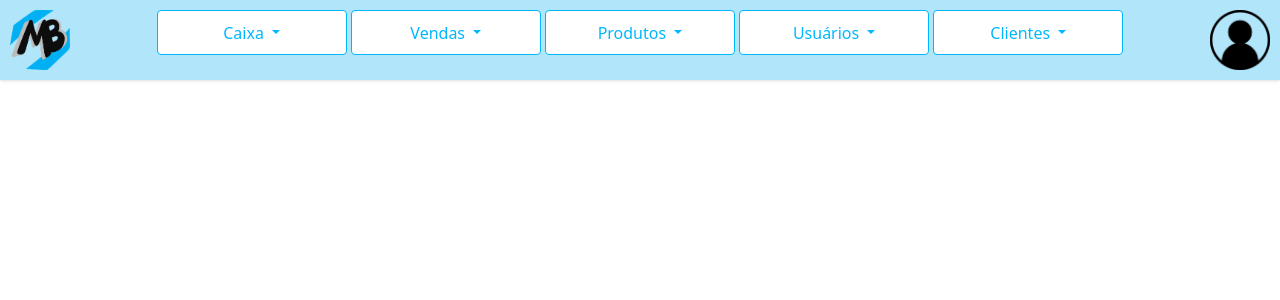
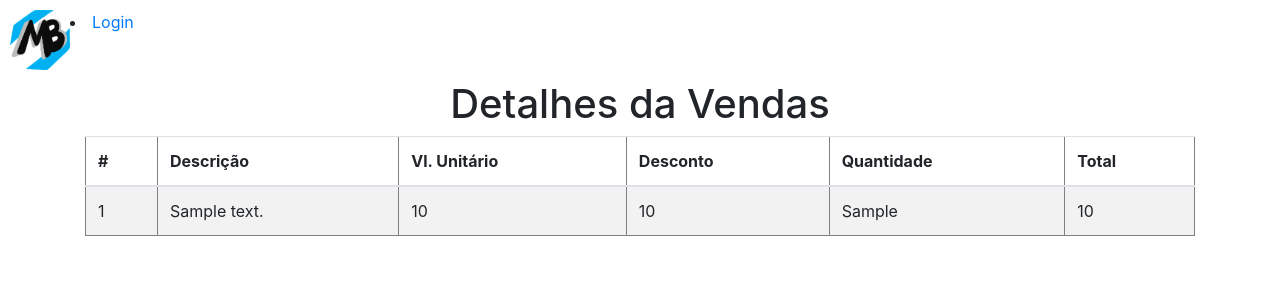
Before and after one commit to fscout/MSOrfeu_final, a Python web app: template ORFEU_V5/app/templates/detalhesVenda.html in a window 1280 px wide. Shown: the top 300 px of the page. Run offline with Jinja, Linux system fonts and the light colour scheme; the template is opened without the code that fills it: most values are stand-ins (such as "Sample title", 1, 10 or a date in 2020); some libraries are stand-ins or nearby versions.

Commit message:
ultima versão do tcc

```diff
--- a/ORFEU_V5/app/models/tables.py
+++ b/ORFEU_V5/app/models/tables.py
@@ -477,6 +477,8 @@ class Venda(db.Model):
 
     now = datetime.datetime.now()
 
+    nome_usuario = ""
+
     def __init__(self, data_venda, valor_total, id_usuario_id, cod_status_venda):
         self.data_venda = datetime.datetime(year=self.now.year,
                                             month=self.now.month,
--- a/ORFEU_V5/app/templates/add_categoria.html
+++ b/ORFEU_V5/app/templates/add_categoria.html
@@ -1,7 +1,7 @@
 {% extends 'base.html' %}
 
 {% block title %}
-{{ super() }} - Adicionar Produto
+{{ super() }} - Categoria
 {% endblock title %}
 
 
--- a/ORFEU_V5/app/templates/add_marca.html
+++ b/ORFEU_V5/app/templates/add_marca.html
@@ -1,7 +1,7 @@
 {% extends 'base.html' %}
 
 {% block title %}
-{{ super() }} - Adicionar Produto
+{{ super() }} - Marcas
 {% endblock title %}
 
 
--- a/ORFEU_V5/app/templates/add_medida.html
+++ b/ORFEU_V5/app/templates/add_medida.html
@@ -1,7 +1,7 @@
 {% extends 'base.html' %}
 
 {% block title %}
-{{ super() }} - Adicionar Produto
+{{ super() }} - Medidas
 {% endblock title %}
 
 
--- a/ORFEU_V5/app/templates/add_produto.html
+++ b/ORFEU_V5/app/templates/add_produto.html
@@ -21,7 +21,7 @@
 
     <div class="form-group col-md-4">
       <label class="fill2" for="codigo_barras">Código Barras:</label>
-      <input style="text-transform:uppercase" type="text" class="form-control" id="codigo_barras" name="codigo_barras" required maxlength="13">
+      <input type="text" class="form-control" id="codigo_barras" name="codigo_barras" required maxlength="20">
     </div>
 
     <div class="form-group col-md-4">
--- a/ORFEU_V5/app/templates/base.html
+++ b/ORFEU_V5/app/templates/base.html
@@ -11,6 +11,7 @@
     {% endblock title %}
     </title>
 
+    <link rel="shortcut icon" href="{{url_for('static', filename='img/logoBessa.png')}}">
     <link rel="stylesheet" href="{{url_for('static', filename='css/bootstrap.min.css')}}">
     <link rel="stylesheet" href="{{url_for('static', filename='css/base.css')}}">
     <script src="{{ url_for('static', filename='js/jquery.js')}}"></script>
--- a/ORFEU_V5/app/templates/clientes_cadastrados.html
+++ b/ORFEU_V5/app/templates/clientes_cadastrados.html
@@ -2,7 +2,7 @@
 
 
 {% block title %}
-    {{ super() }} - Usuários Cadastrados
+    {{ super() }} - Clientes Cadastrados
 {% endblock title %}
 
 
--- a/ORFEU_V5/app/templates/detalhesVenda.html
+++ b/ORFEU_V5/app/templates/detalhesVenda.html
@@ -1,70 +1,39 @@
-<!DOCTYPE html>
-<html lang="en">
-<head>
-    <meta charset="UTF-8">
-    <meta http-equiv="X-UA-Compatible" content="IE=edge">
-    <meta name="viewport" content="width=device-width, initial-scale=1.0">
-    <link rel="shortcut icon" href="img/logoBessa.png">
-    <link rel="stylesheet" href="bootstrap/css/bootstrap.min.css">
-    <link rel="stylesheet" href="css/venda.css">
-    <title>Detalhes da Venda</title>
-</head>
-<body>
-    <form>
-        <div id="topo">
-            <img src="img/logoBessa.png" class="logo-bessa">
-            <img src="img/login.png" class="login">
+{% extends 'base.html' %}
+
+{% block title %}
+{{ super() }} - Categoria
+{% endblock title %}
 
 
-            <div class="dropdown">
-                <button href="" class="btn btn-secondary dropdown-toggle btn-vendas" type="button" id="dropdownMenu2" data-bs-toggle="dropdown" aria-expanded="false">
-                    Caixa
-                </button>
-                <ul class="dropdown-menu" aria-labelledby="dropdownMenu2">
-                    <li><button href="" class="dropdown-item" type="button">Abertura</button></li>
-                    <li><button href="" class="dropdown-item" type="button">Fechamento</button></li>
-                </ul>
+{% block main %}
 
-                <button href="" class="btn btn-secondary dropdown-toggle btn-vendas" type="button" id="dropdownMenu2" data-bs-toggle="dropdown" aria-expanded="false">
-                    Vendas
-                </button>
-                <ul class="dropdown-menu" aria-labelledby="dropdownMenu2">
-                    <li><button href="" class="dropdown-item" type="button">Nova Venda</button></li>
-                    <li><button href="" class="dropdown-item" type="button">Detalhes Venda</button></li>
-                </ul>
+<div class="container" style align="center">
 
-                <button href="" class="btn btn-secondary dropdown-toggle btn-produtos" type="button" id="dropdownMenu2" data-bs-toggle="dropdown" aria-expanded="false">
-                    Produtos
-                </button>
-                <ul class="dropdown-menu" aria-labelledby="dropdownMenu2">
-                    <li><button href="" class="dropdown-item" type="button">Cadastrar Produto</button></li>
-                    <li><button href="" class="dropdown-item" type="button">Estoque</button></li>
-                </ul>
+    <h1 align="center" class="fill2">Detalhes da Vendas</h1>
+    <table border="1" width="70%" class="table table-striped">
+      <thead>
+        <tr>
+          <th class="fill2">#</th>
+          <th class="fill2">Descrição</th>
+          <th class="fill2">Vl. Unitário</th>
+          <th class="fill2">Desconto</th>
+          <th class="fill2">Quantidade</th>
+          <th class="fill2">Total</th>
+        </tr>
+      </thead>
+      <tbody>
+        {% for v in produtos_venda %}
+        <tr>
+          <td>{{v.id}}</td>
+          <td>{{v.descricao_produto}}</td>
+          <td>{{v.valor_produto}}</td>
+          <td>{{v.valor_desconto}}</td>
+          <td>{{v.quantidade_produto}}</td>
+          <td>{{v.valor_total}}</td>
+        </tr>
+        {% endfor %}
+      </tbody>
+    </table>
+  </div>
 
-                <button href="" class="btn btn-secondary dropdown-toggle btn-usuarios" type="button" id="dropdownMenu2" data-bs-toggle="dropdown" aria-expanded="false">
-                    Usuários
-                </button>
-                <ul class="dropdown-menu" aria-labelledby="dropdownMenu2">
-                    <li><button href="" class="dropdown-item" type="button">Cadastrar Usuário</button></li>
-                    <li><button href="" class="dropdown-item" type="button">Usuários Cadastrados</button></li>
-                </ul>
-
-                <button href="" class="btn btn-secondary dropdown-toggle btn-clientes" type="button" id="dropdownMenu2" data-bs-toggle="dropdown" aria-expanded="false">
-                    Clientes
-                </button>
-                <ul class="dropdown-menu" aria-labelledby="dropdownMenu2">
-                    <li><button href="" class="dropdown-item" type="button">Cadastrar Clientes</button></li>
-                    <li><button href="" class="dropdown-item" type="button">Clientes Cadastrados</button></li>
-                </ul>
-            </div>
-        </div>
-    </form>
-
-    <script src="https://code.jquery.com/jquery-3.6.0.min.js" integrity="sha256-/xUj+3OJU5yExlq6GSYGSHk7tPXikynS7ogEvDej/m4=" crossorigin="anonymous"></script>
-    <script src="https://stackpath.bootstrapcdn.com/bootstrap/4.3.1/js/bootstrap.min.js" integrity="sha384-JjSmVgyd0p3pXB1rRibZUAYoIIy6OrQ6VrjIEaFf/nJGzIxFDsf4x0xIM+B07jRM" crossorigin="anonymous"></script>
-    <script src="https://cdnjs.cloudflare.com/ajax/libs/popper.js/1.14.7/umd/popper.min.js" integrity="sha384-UO2eT0CpHqdSJQ6hJty5KVphtPhzWj9WO1clHTMGa3JDZwrnQq4sF86dIHNDz0W1" crossorigin="anonymous"></script>
-    <script src="bootstrap/js/bootstrap.min.js"></script>
-    <script src="bootstrap/js/bootstrap.popper.min.js"></script>
-    <script src="bootstrap/js/bootstrap.bundle.min.js"></script>
-</body>
-</html>
+{% endblock main %}
```
Also changed, not shown: ORFEU_V5/app/controllers/default.py (+23 -3 lines), ORFEU_V5/app/templates/novaVenda.html (+55 -4 lines), ORFEU_V5/app/templates/vendas.html (+11 -3 lines), ORFEU_V5/app/static/img/detalhes.png (added).
